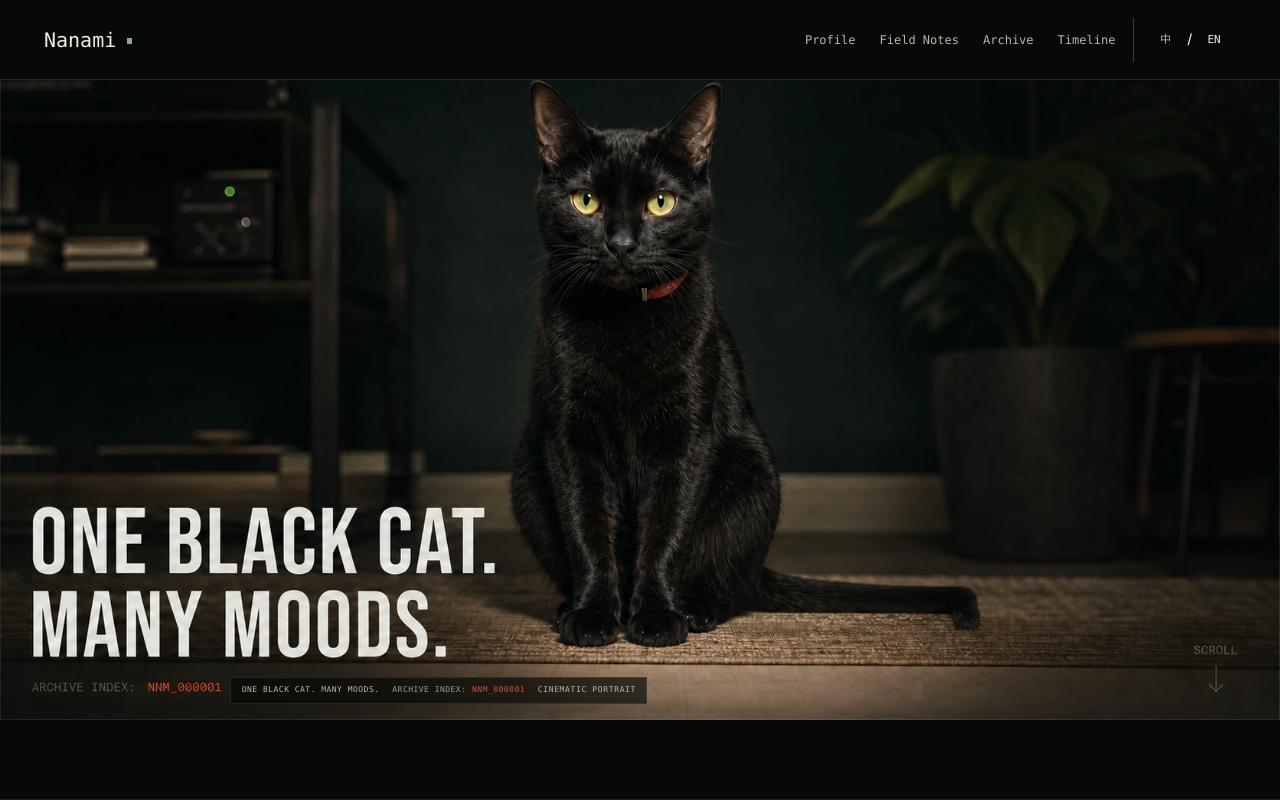
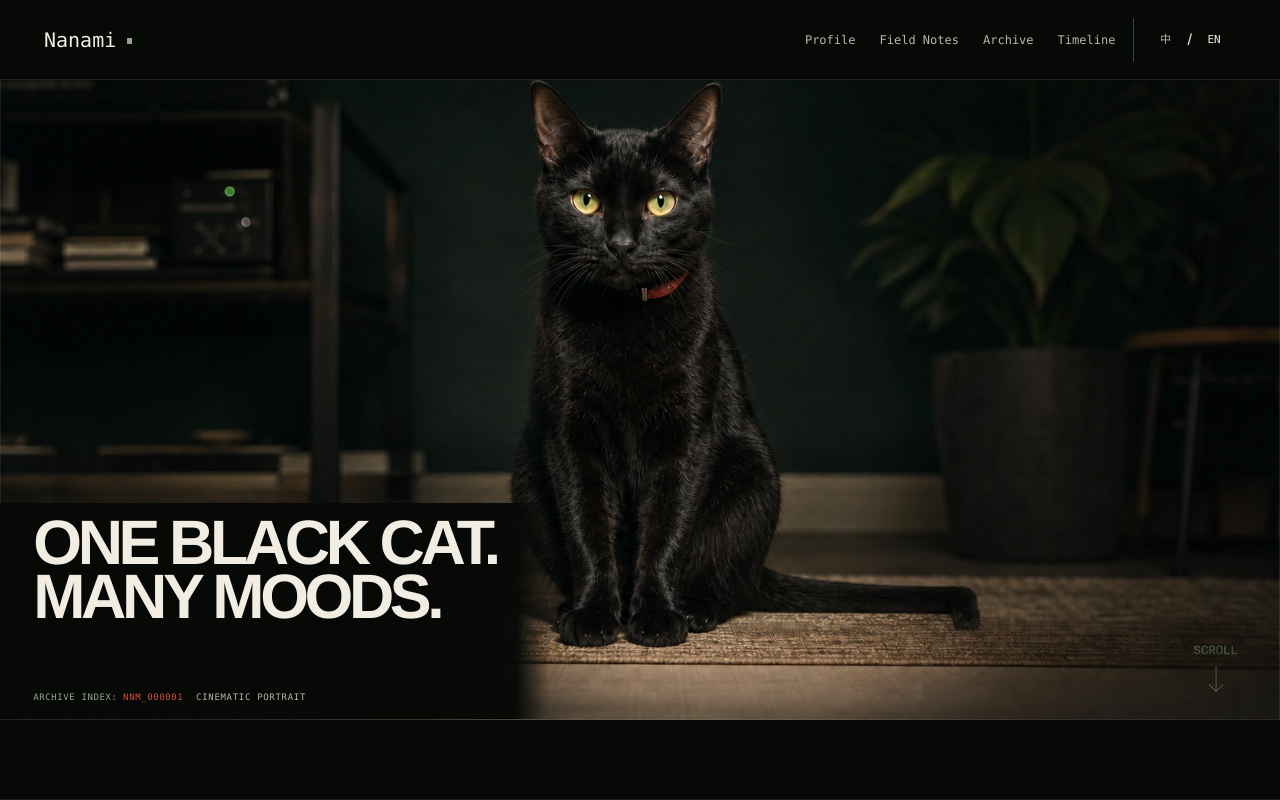
Before and after one commit to zdh2333/nanami-digital-museum, a React (Vite) app: page / in a window 1280 px wide. Shown: the top 800 px of the page. Built offline with nearby package versions, Linux system fonts and the light colour scheme.

Commit message:
fix: refine localized hero and archive semantics

```diff
--- a/src/components/LivingArchive.tsx
+++ b/src/components/LivingArchive.tsx
@@ -54,7 +54,7 @@ export function LivingArchive({
         <p className="museum-label text-ink">{copy.living.eyebrow}</p>
         <h2 id="living-archive-title">{copy.living.title}</h2>
         <p className="living-archive__summary">{copy.living.summary}</p>
-        <dl className="living-archive__timeline" aria-label={copy.living.timelineLabel} role="list">
+        <dl className="living-archive__timeline" aria-label={copy.living.timelineLabel}>
           <div>
             <dt>{copy.living.born}</dt>
             <dd>
--- a/src/i18n/copy.ts
+++ b/src/i18n/copy.ts
@@ -359,7 +359,7 @@ export const copy: Readonly<Record<Locale, MuseumCopy>> = {
       latestCapture: '最近拍摄',
       timelineLabel: 'Nanami 时间线',
       formatCurrentAge: (year, age) => `${year}年 · ${age}岁`,
-      formatCollectionLabel: (count, name) => `查看 ${count} 个${name}`,
+      formatCollectionLabel: (count, name) => `查看${name}，共 ${count} 项`,
       collectionDescriptions: {
         photos: 'Nanami 在自己领地里的日常片段。',
         memes: '把他的神态变成好笑的瞬间。',
--- a/src/styles.css
+++ b/src/styles.css
@@ -112,48 +112,59 @@ a {
 .hero-mobile-copy {
   position: absolute;
   z-index: 2;
-  top: min(94dvh, 52.9vw);
+  top: auto;
   right: auto;
-  bottom: auto;
-  left: calc((100vw - min(100vw, 177.68dvh)) / 2 + min(18vw, 32dvh));
+  bottom: max(0px, calc(100dvh - 56.28vw));
+  left: calc((100vw - min(100vw, 177.68dvh)) / 2);
   display: flex;
-  gap: 0.8rem;
-  align-items: center;
-  width: auto;
-  height: auto;
-  max-width: calc(100% - clamp(13rem, 20vw, 21rem));
-  padding: 0.45rem 0.65rem;
+  flex-direction: column;
+  gap: 0.45rem;
+  align-items: flex-start;
+  justify-content: flex-start;
+  width: 43vw;
+  height: min(30dvh, 16.9vw);
+  max-width: 43vw;
+  padding: 0.8rem max(1.5rem, 2.6vw) 1rem;
   margin: 0;
   overflow: visible;
   clip: auto;
-  color: var(--color-bone-muted);
+  color: var(--color-bone);
   white-space: normal;
-  border: 1px solid rgb(255 255 255 / 9%);
-  background: rgb(7 9 7 / 68%);
-  backdrop-filter: blur(0.35rem);
+  background: linear-gradient(
+    90deg,
+    #070907 0%,
+    #070907 90%,
+    rgb(7 9 7 / 96%) 94%,
+    transparent 100%
+  );
   pointer-events: none;
 }
 
-.hero-mobile-copy h1,
-.hero-mobile-copy p {
+.hero-mobile-copy h1 {
   margin: 0;
-  font-family: var(--font-mono);
-  font-size: clamp(0.5rem, 0.62vw, 0.625rem);
-  font-weight: 500;
-  letter-spacing: 0.06em;
-  line-height: 1.35;
+  font-family: var(--font-sans);
+  font-size: clamp(2.5rem, 4.9vw, 4.5rem);
+  font-weight: 700;
+  letter-spacing: -0.07em;
+  line-height: 0.86;
   text-transform: uppercase;
 }
 
 .hero-mobile-copy h1 br {
-  display: none;
+  display: initial;
 }
 
 .hero-mobile-copy__index {
   display: flex;
   gap: 0.35rem;
   align-items: center;
+  margin: auto 0 0;
   color: #d55037;
+  font-family: var(--font-mono);
+  font-size: clamp(0.55rem, 0.7vw, 0.6875rem);
+  letter-spacing: 0.07em;
+  line-height: 1.4;
+  text-transform: uppercase;
   white-space: nowrap;
 }
 
```
Also changed, not shown: 2 other files (tests, documents, lock files or other folders).
